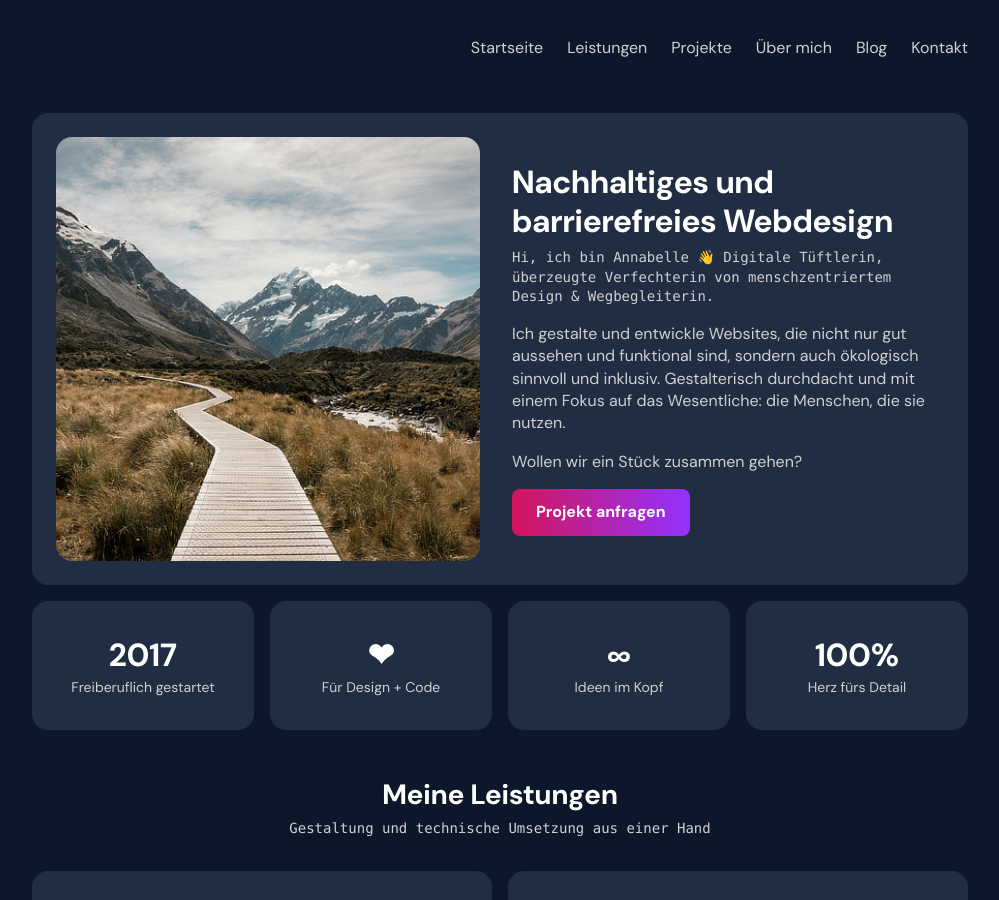
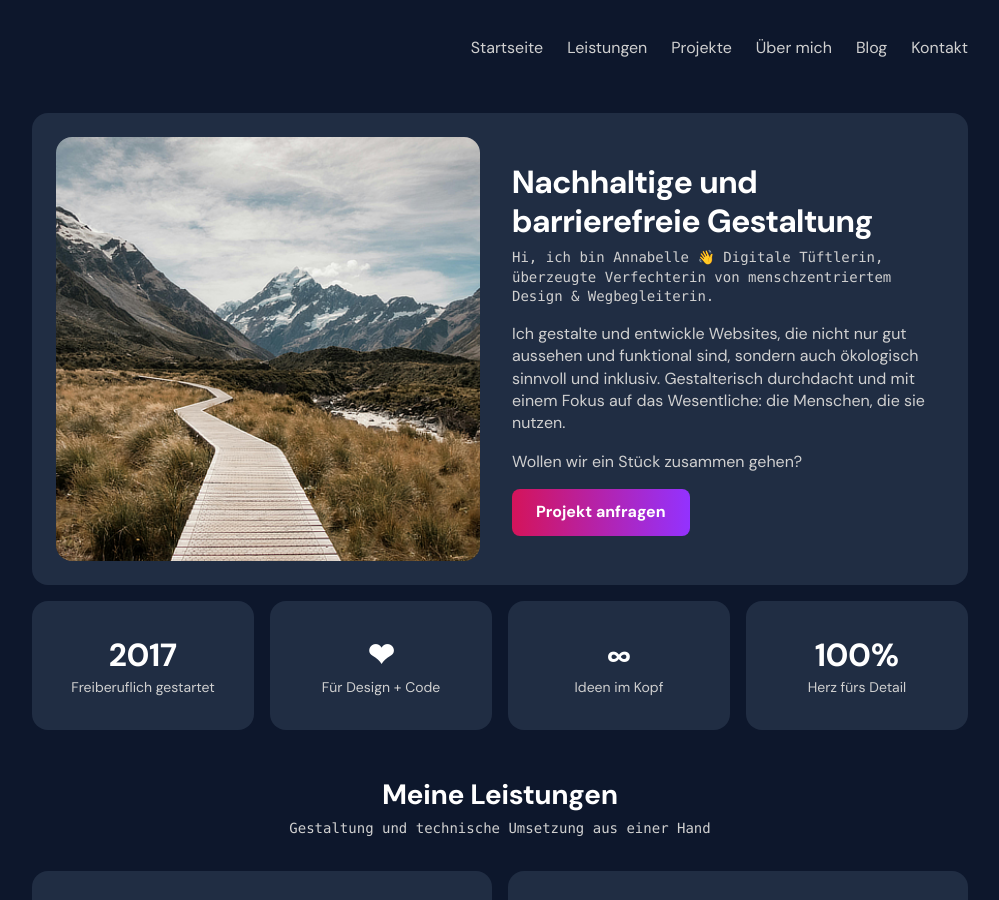
Before and after one commit to enaaacode/annabelle-feiler.github.io, a Jekyll site: the page built from index.html, in a window 1280 px wide and 900 px high. Shown: the whole window, without its empty margins (140-1139 px from the left). Built offline with Jekyll 4.4.1, drawn with Linux system fonts in a browser that asks for light colours.

Commit message:
Update index.html

```diff
--- a/index.html
+++ b/index.html
@@ -16,7 +16,7 @@ title: ''
       </div>
       <div class="intro-text">
         <div class="intro-headline">
-          <h1>Nachhaltiges und barrierefreies Webdesign</h1>
+          <h1>Nachhaltige und barrierefreie Gestaltung</h1>
           <p class="code-style">
             Hi, ich bin Annabelle 👋 Digitale Tüftlerin, überzeugte Verfechterin
             von menschzentriertem Design & Wegbegleiterin.
```
